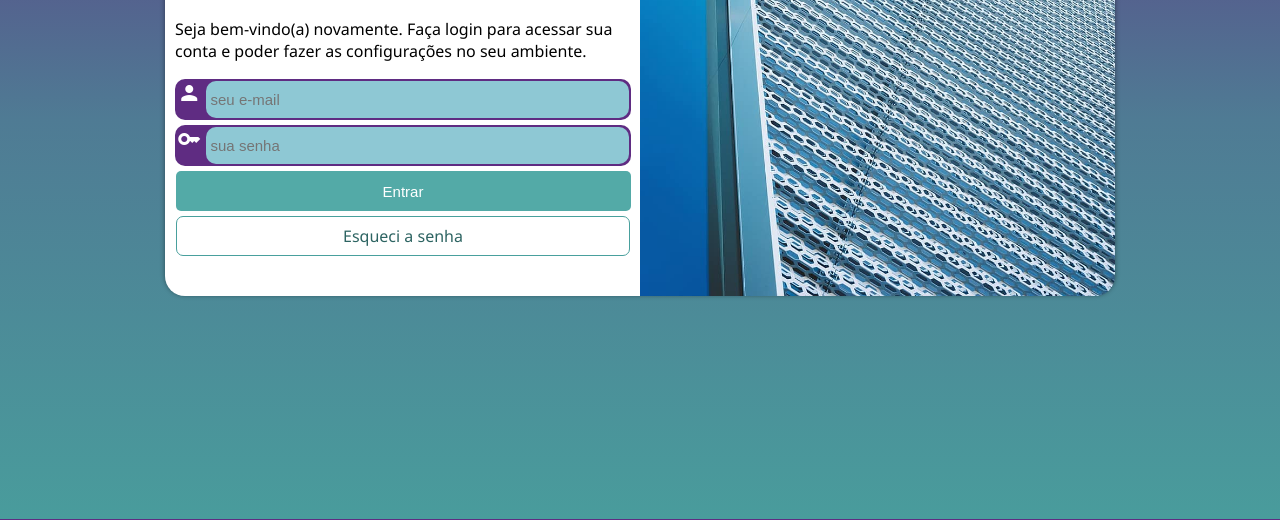
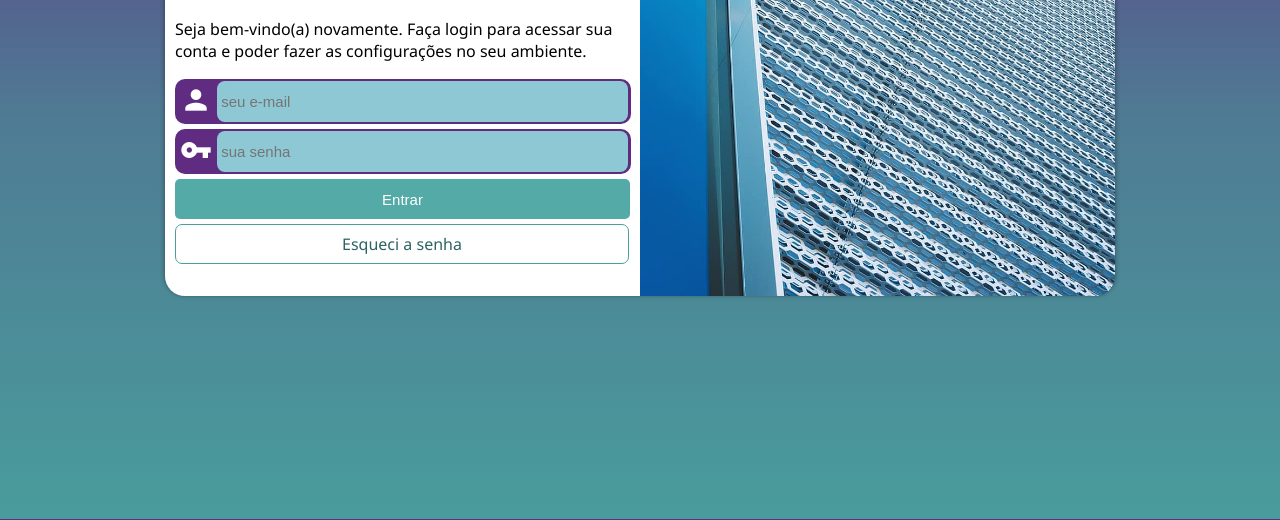
Before and after one commit to JoaoVitor-Bispo/projeto-login, a plain HTML site: page index.html in a window 1280 px wide. Shown: the part 280-800 px from the top of the page. Drawn offline with Linux system fonts and the light colour scheme.

Commit message:
final do projeto

```diff
--- a/estilos/desktop.css
+++ b/estilos/desktop.css
@@ -22,7 +22,6 @@ section#tela {
     width: 48%;
     height: 94.5%;
     border-radius: 20px 0px 0px 20px;
-
 }
 section#tela h1 {
     font-size: 32px;
@@ -32,19 +31,11 @@ section#tela p {
     padding: 12px 0px;
     font-size: 16px;
 }
-input.campo {
-    width: 92.5%;
-    height: 37px;
-    border-radius: 10px;
-    padding-left: 5px;
-
-}
 section#imagem {
     width: 50%;
     height: calc(100% + 0.7px);
-    position: absolute;
-    left: 50%;
     border-radius: 0px 20px 20px 0px;
+    float: right;
 }
 input#botao {
     width: 455px;
--- a/estilos/style.css
+++ b/estilos/style.css
@@ -2,7 +2,7 @@
 
 :root {
     --verde: #49e89d;
-    --lilas: #5f2c82;
+    --lilas: #532670;
     --azul: #94CFCD;
 }
 * {
@@ -15,17 +15,18 @@ body {
 }
 main {
     width: 250px;
-    border-radius: 20px;
     position: absolute;
     box-shadow: 0px 0px 5px rgba(0, 0, 0, 0.726);
     left: 50%;
     top: 50%;
     transform: translate(-50%, -50%);
+    border-radius: 20px;
+    transition: width 0.3s, height 0.3s;
+    transition-timing-function: ease;
 }
 section#tela {
     background-color: white;
     padding: 10px;
-    text-align: center;
     border-radius: 0px 0px 20px 20px;
 }
 section#tela p {
@@ -34,9 +35,10 @@ section#tela p {
 }
 section#tela h1 {
     padding-bottom: 10px;
+    text-align: center;
 }
 section#imagem {
-    background: var(--verde) url(../imagens/metal.jpg) no-repeat bottom center;
+    background: var(--verde) url(../imagens/metal.jpg) no-repeat left bottom;
     background-size: cover;
     height: 200px;
     display: block;
@@ -44,22 +46,28 @@ section#imagem {
 }
 form div {
     background-color: var(--lilas);
+    height: 45px;
     border-radius: 10px;
-    padding: 2px;
     margin: 5px 0px;
 }
-i {
+i.material-icons {
     color: white;
-    font-size: 5em;
+    font-size: 2em;
+    width: 28px;
+    padding: 5px;
 }
 input.campo {
     background-color: #8EC8D4;
-    width: 85%;
-    height: 35px;
+    width: calc(100% - 53px);
+    height: 33px;
+    padding: 4px;
     font-size: 15px;
     border: none;
     border-radius: 8px;
-    padding-left: 3px;
+    transform: translateY(-9px);
+}
+input.campo:focus-within {
+    background-color: white;
 }
 input#botao {
     background-color: #53AAA7;
@@ -81,12 +89,13 @@ input#botao:active {
 a {
     color: #2D6462;
     width: 92%;
+    padding: 8px;
     font-size: 16px;
-    padding: 8px;
     display: inline-block;
     border: 2px solid #A4D0CE;
+    border-radius: 7px;
+    text-align: center;
     text-decoration: none;
-    border-radius: 7px;
 }
 a:hover {
     background-color: #6CD3CF;
@@ -94,5 +103,4 @@ a:hover {
 a:active {
     background-color: #54a09f;
     color: black;
-
 }
--- a/estilos/tablets.css
+++ b/estilos/tablets.css
@@ -15,18 +15,16 @@ body {
 }
 main {
     width: 80vw;
-    height: 280px;
+    height: 285px;
     box-shadow: 0px 0px 5px rgba(0, 0, 0, 0.459);
-    border: 1px solid black;
 }
 section#tela {
     position: absolute;
-    height: 260.5px;
+    height: 93%;
     left: 30%;
     top: 50%;
     border-radius: 0px 20px 20px 0px;
     transform: translate(-0%, -50%);
-
 }
 section#tela h1 {
     font-size: 24px;
@@ -39,18 +37,12 @@ section#tela p {
 form div {
     margin-top: 0px;
 }
-input.campo {
-    height: 37px;
-    width: 91.5%;
-    border-radius: 10px;
-    padding-left: 5px;
-
-}
 section#imagem {
     width: 237px;
-    height: calc(100% + 0.7px);
+    height: 100%;
     border-radius: 20px 0px 0px 20px;
+    float: left;
 }
 a {
-    width: 95.5%
+    width: 95.5%;
 }
--- a/index.html
+++ b/index.html
@@ -6,7 +6,7 @@
     <meta name="viewport" content="width=device-width, initial-scale=1.0">
     <link rel="stylesheet" href="estilos/style.css">
     <link rel="stylesheet" href="estilos/tablets.css" media="screen and (min-width: 768px) and (max-width: 992px)">
-    <link rel="stylesheet" href="estilos/desktop.css" media="screen and (min-width: 992px)">
+    <link rel="stylesheet" href="estilos/desktop.css" media="screen and (min-width: 993px)">
     <link href="https://fonts.googleapis.com/icon?family=Material+Icons" rel="stylesheet">
     <title>Document</title>
 </head>
@@ -18,17 +18,15 @@
             <p>
                 Seja bem-vindo(a) novamente. Faça login para acessar sua conta e poder fazer as configurações no seu ambiente.
             </p>
-            <form action="cadastro.js" method="post">
+            <form action="cadastro.js" method="post" autocomplete="on">
                         <div>
-                            <label for="email"></label>
-                            <i class="material-icons" >person</i>
-                            <input type="email" name="email" id="email" class="campo" placeholder="seu e-mail">
+                            <label for="email"><i class="material-icons">person</i></label>
+                            <input type="email" name="email" id="email" class="campo" placeholder="seu e-mail" required autocomplete="email">
                         </div>
 
                         <div>
-                            <label for="senha"></label>
-                            <i class="material-icons">key</i>
-                            <input type="password" name="senha" id="senha" class="campo" placeholder="sua senha">
+                            <label for="senha"><i class="material-icons">vpn_key</i></label>
+                            <input type="password" name="senha" id="senha" class="campo" placeholder="sua senha" required autocomplete="current-password">
                         </div>
 
                 <input type="submit" value="Entrar" id="botao">
```
